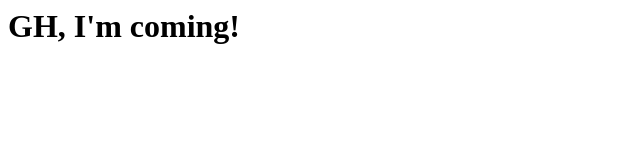
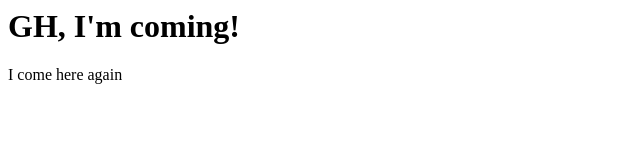
Before and after one commit to laijiongyv/laijiongyv.github.io, a plain HTML site: page index.html in a window 1280 px wide. Shown: the full height of the page, 0-640 px from the left. Drawn offline with Linux system fonts and the light colour scheme.

Commit message:
第三次修改

```diff
--- a/index.html
+++ b/index.html
@@ -2,5 +2,6 @@
 <title>this is GitHub!</title>
 <body>
 	<h1>GH, I'm coming!</h1>
+	<p>I come here again</p>
 </body>
 </html>
```
